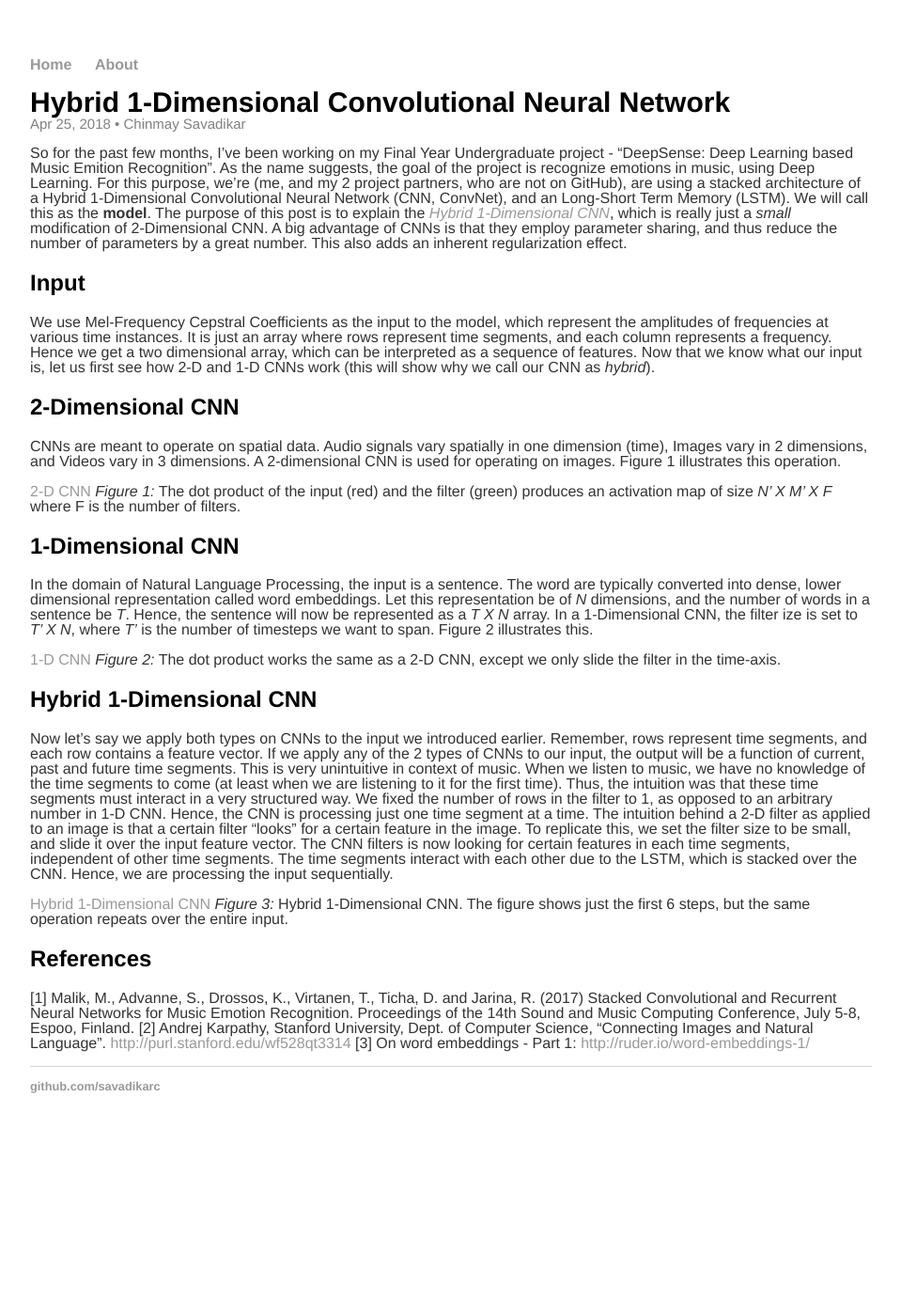
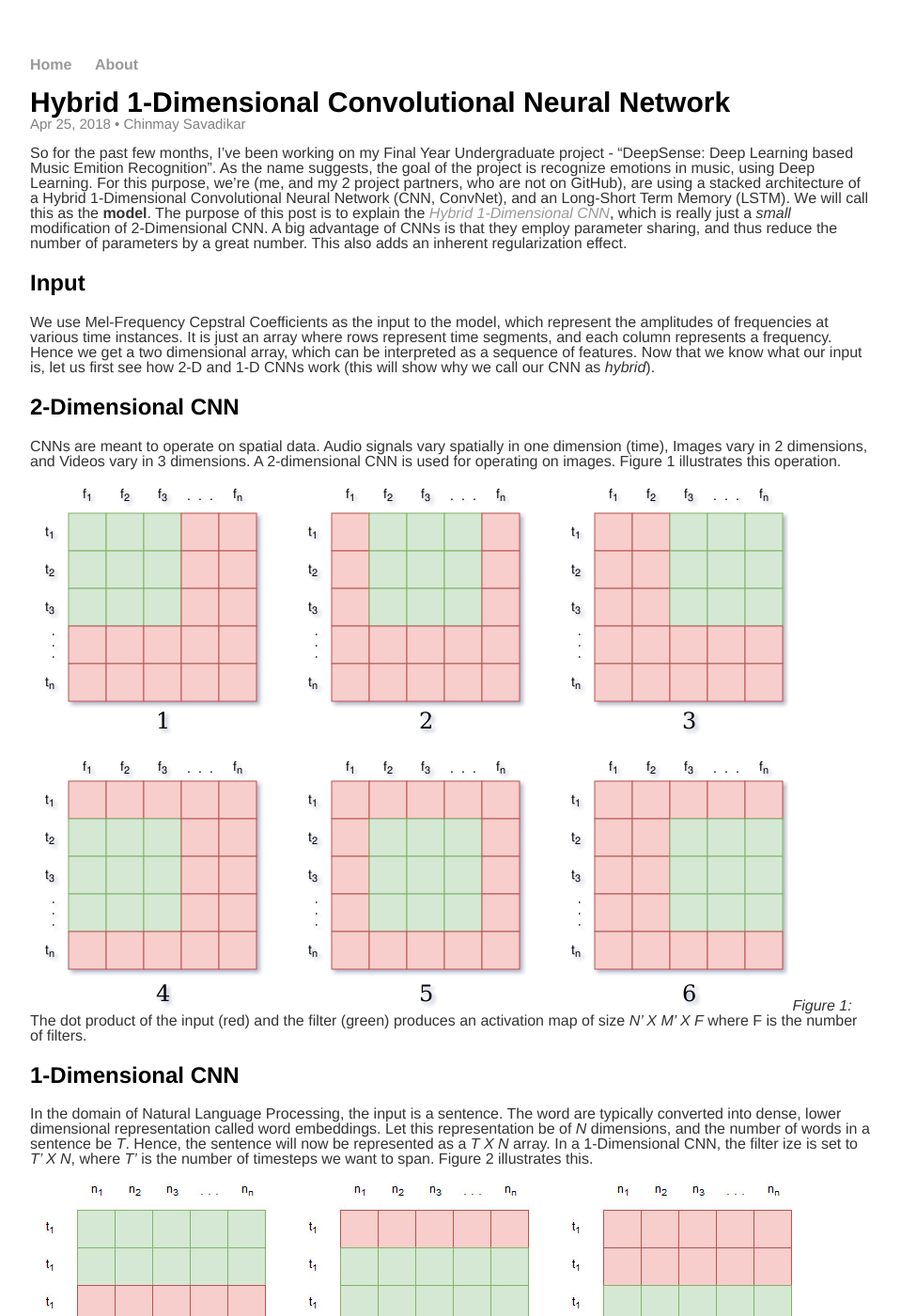
Before and after one commit to savadikarc/savadikarc.github.io, a Jekyll site: the page built from _posts/2018-05-25-hybrid-1-d-cnn.md, in a window 1280 px wide and 1400 px high. Shown: the whole window at 94% size, without its empty margins (160-1119 px from the left). Built offline with Jekyll 4.4.1, drawn with Linux system fonts in a browser that asks for light colours; some of the changed text lies outside the part shown.

Commit message:
Update 2018-05-25-hybrid-1-d-cnn.md

```diff
--- a/_posts/2018-05-25-hybrid-1-d-cnn.md
+++ b/_posts/2018-05-25-hybrid-1-d-cnn.md
@@ -20,7 +20,7 @@ Now that we know what our input is, let us first see how 2-D and 1-D CNNs work (
 CNNs are meant to operate on spatial data. Audio signals vary spatially in one dimension (time), Images vary in 2 dimensions, and Videos vary in 3 dimensions. A 2-dimensional
 CNN is used for operating on images. Figure 1 illustrates this operation.
 
-[2-D CNN](https://github.com/savadikarc/savadikarc.github.io/blob/master/assets/hybrid/2D_cnn1.png)
+![2-D CNN](https://github.com/savadikarc/savadikarc.github.io/blob/master/assets/hybrid/2D_cnn1.png)
 *Figure 1:* The dot product of the input (red) and the filter (green) produces an activation map of size *N' X M' X F* where F is the number of filters.
 
 ## 1-Dimensional CNN
@@ -28,7 +28,7 @@ In the domain of Natural Language Processing, the input is a sentence. The word
 Let this representation be of *N* dimensions, and the number of words in a sentence be *T*. Hence, the sentence will now be represented as a *T X N* array. In a 1-Dimensional
 CNN, the filter ize is set to *T' X N*, where *T'* is the number of timesteps we want to span. Figure 2 illustrates this.
 
-[1-D CNN](https://github.com/savadikarc/savadikarc.github.io/blob/master/assets/hybrid/1d_cnn.jpg)
+![1-D CNN](https://github.com/savadikarc/savadikarc.github.io/blob/master/assets/hybrid/1d_cnn.jpg)
 *Figure 2:* The dot product works the same as a 2-D CNN, except we only slide the filter in the time-axis.
 
 ## Hybrid 1-Dimensional CNN
@@ -39,10 +39,10 @@ time segments must interact in a very structured way. We fixed the number of row
 The intuition behind a 2-D filter as applied to an image is that a certain filter "looks" for a certain feature in the image. To replicate this, we set the filter size to be small, and slide it over the input feature vector.
 The CNN filters is now looking for certain features in each time segments, independent of other time segments. The time segments interact with each other due to the LSTM, which is stacked over the CNN. Hence, we are processing the input sequentially.
 
-[Hybrid 1-Dimensional CNN](https://github.com/savadikarc/savadikarc.github.io/blob/master/assets/hybrid/hybrid_1D_cnn.png)
+![Hybrid 1-Dimensional CNN](https://github.com/savadikarc/savadikarc.github.io/blob/master/assets/hybrid/hybrid_1D_cnn.png)
 *Figure 3:* Hybrid 1-Dimensional CNN. The figure shows just the first 6 steps, but the same operation repeats over the entire input.
 
 ## References
-[1] Malik, M., Advanne, S., Drossos, K., Virtanen, T., Ticha, D. and Jarina, R. (2017) Stacked Convolutional and Recurrent Neural Networks for Music Emotion Recognition. Proceedings of the 14th Sound and Music Computing Conference, July 5-8, Espoo, Finland.
-[2] Andrej Karpathy, Stanford University, Dept. of Computer Science, "Connecting Images and Natural Language". [http://purl.stanford.edu/wf528qt3314](http://purl.stanford.edu/wf528qt3314)
-[3] On word embeddings - Part 1: [http://ruder.io/word-embeddings-1/](http://ruder.io/word-embeddings-1/)
+1. Malik, M., Advanne, S., Drossos, K., Virtanen, T., Ticha, D. and Jarina, R. (2017) Stacked Convolutional and Recurrent Neural Networks for Music Emotion Recognition. Proceedings of the 14th Sound and Music Computing Conference, July 5-8, Espoo, Finland.
+2. Andrej Karpathy, Stanford University, Dept. of Computer Science, "Connecting Images and Natural Language"[http://purl.stanford.edu/wf528qt3314](http://purl.stanford.edu/wf528qt3314)
+3. On word embeddings - Part 1: [http://ruder.io/word-embeddings-1/](http://ruder.io/word-embeddings-1/)
```
